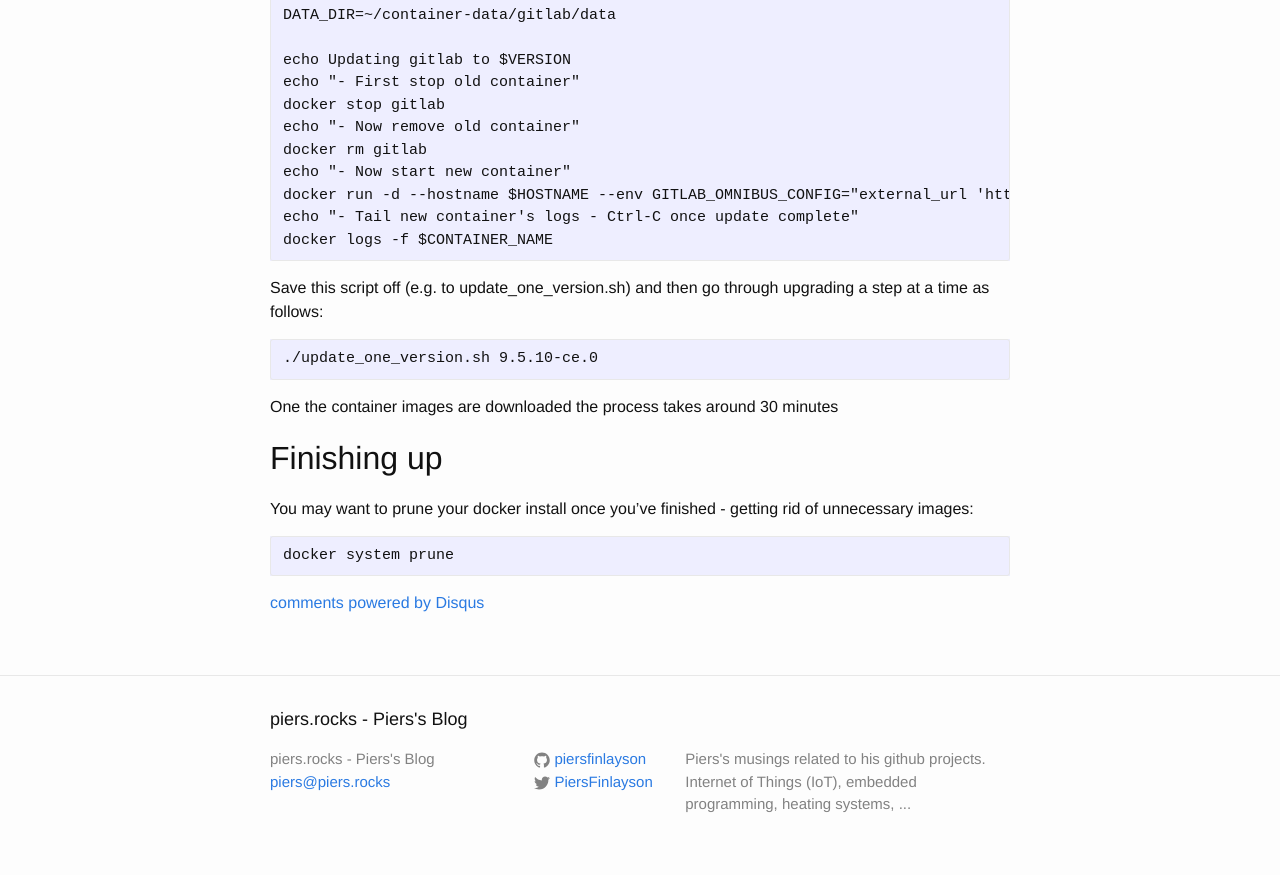
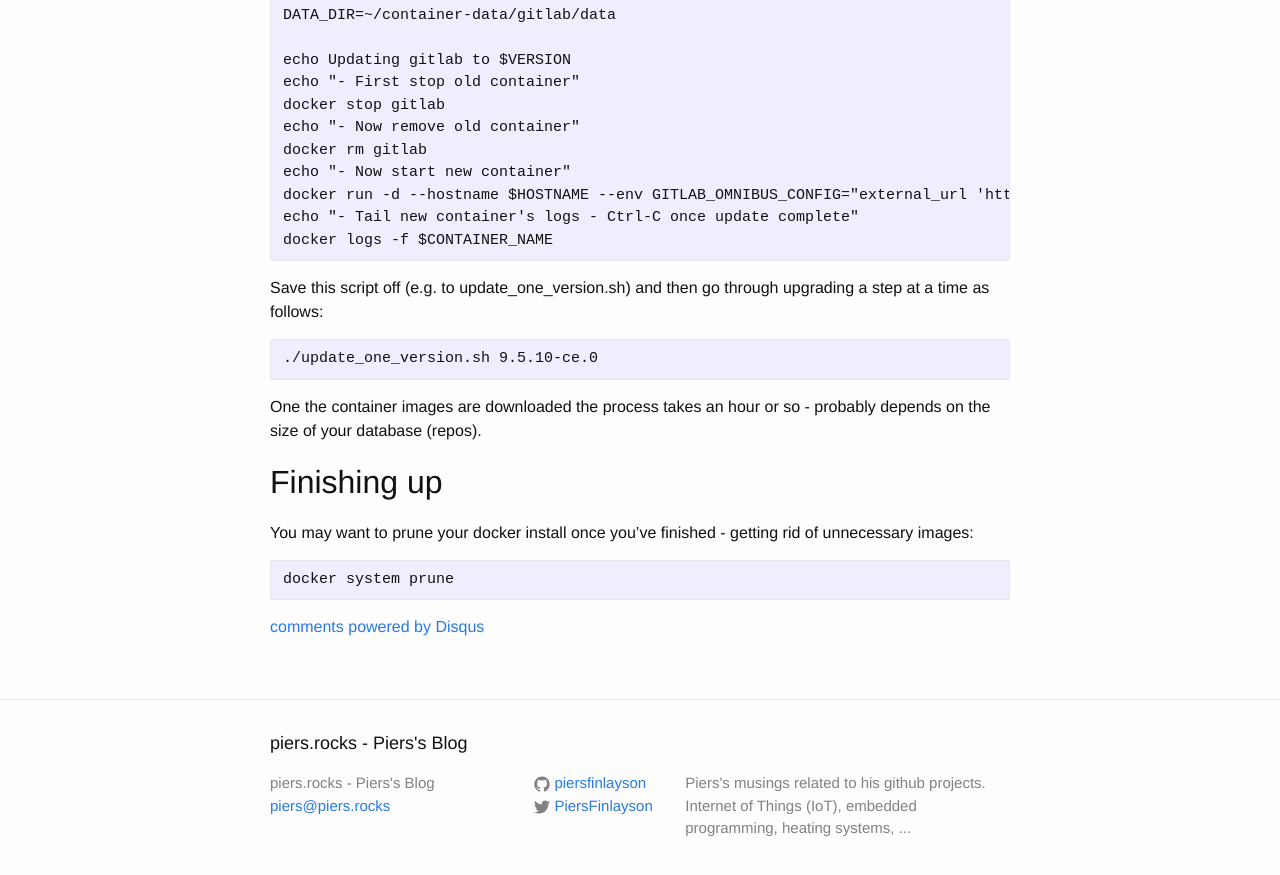
Before and after one commit to piersfinlayson/piersfinlayson.github.io, a Jekyll site: the page built from _posts/2022-01-09-upgrade-gitlab-container-from-version-9.markdown, in a window 1280 px wide and 900 px high, scrolled down 2330 px. Shown: the top 875 px of the window. Built offline with Jekyll 4.4.1, drawn with Linux system fonts in a browser that asks for light colours; comment, search, counter and statistics services are not loaded.

Commit message:
clarify time for process

````diff
--- a/_posts/2022-01-09-upgrade-gitlab-container-from-version-9.markdown
+++ b/_posts/2022-01-09-upgrade-gitlab-container-from-version-9.markdown
@@ -115,7 +115,7 @@ Save this script off (e.g. to update_one_version.sh) and then go through upgradi
 ./update_one_version.sh 9.5.10-ce.0
 ```
 
-One the container images are downloaded the process takes around 30 minutes
+One the container images are downloaded the process takes an hour or so - probably depends on the size of your database (repos).
 
 ## Finishing up
 
````
